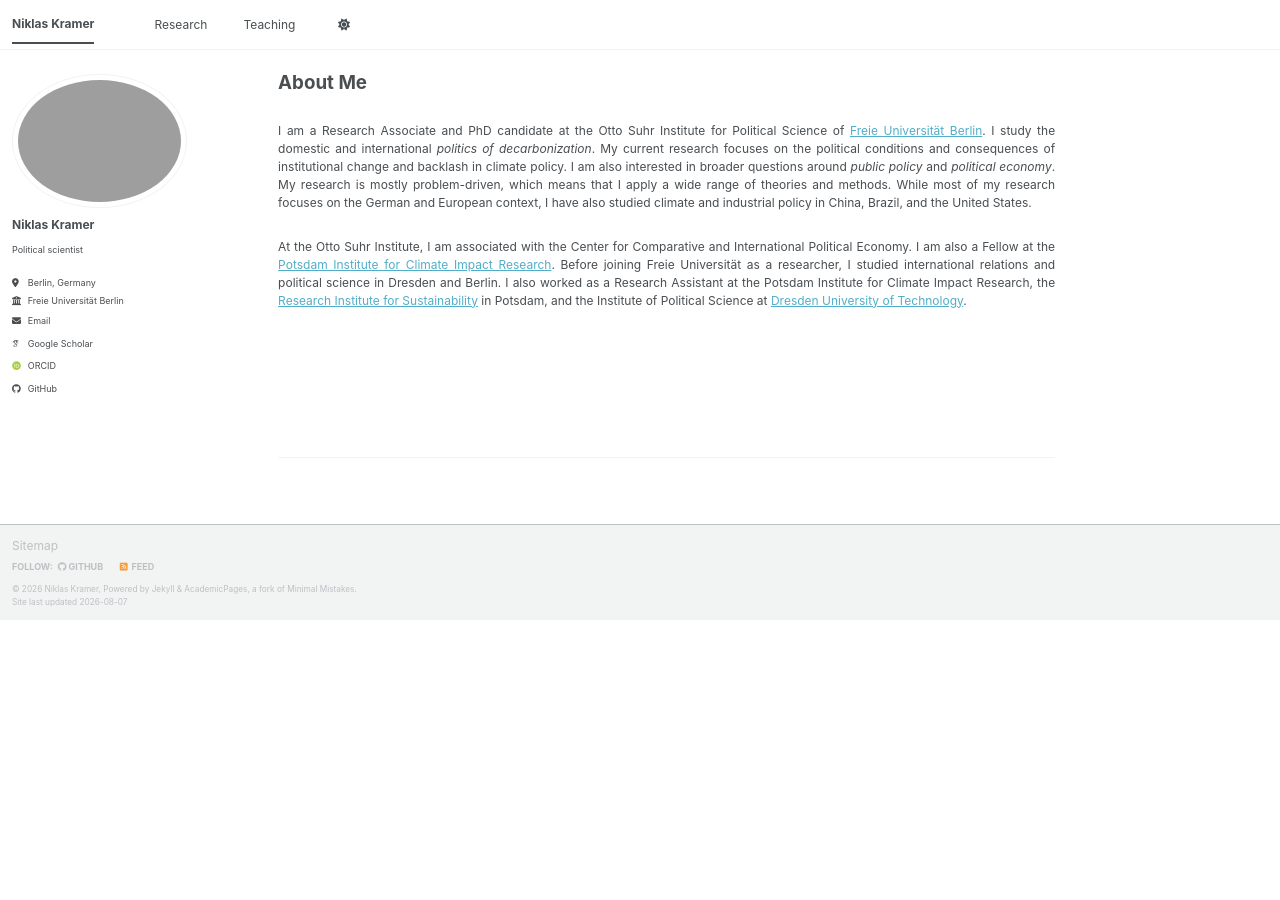
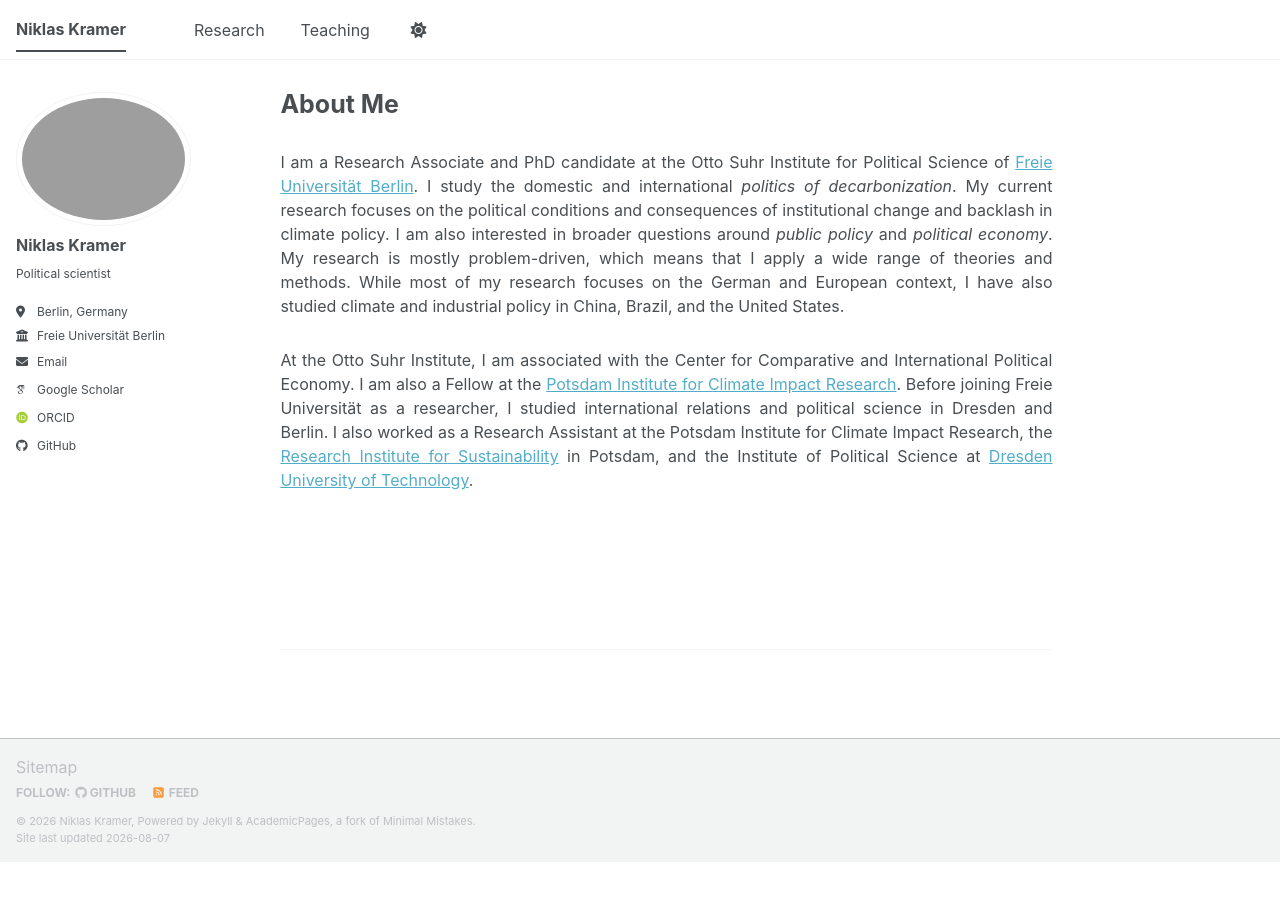
Before and after one commit to nik-kramer/nik-kramer.github.io, a Jekyll site: the page built from _pages/about.md, in a window 1280 px wide. Built offline with Jekyll 4.4.1, drawn with Linux system fonts in a browser that asks for light colours; some web fonts are replaced; a script bundle is joined from its source files by our own code; library files that are not in the unit come from our copies.

Commit message:
Update main.scss

```diff
--- a/assets/css/main.scss
+++ b/assets/css/main.scss
@@ -43,5 +43,5 @@
 ;
 
 body {
-  font-size: 12px !important;
+  font-size: 16px !important;
 }
```
